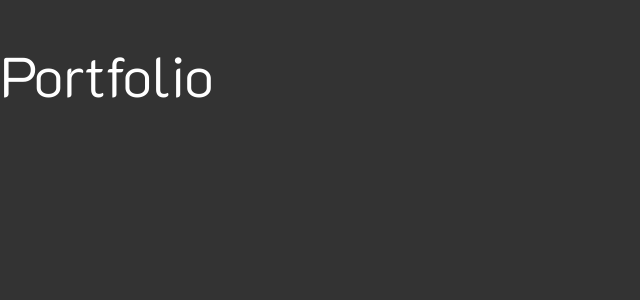
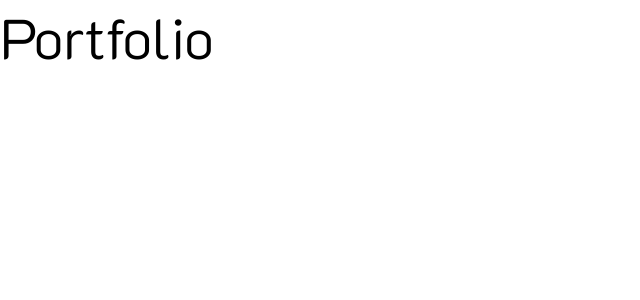
Before and after one commit to hlalljie/Portfolio, a React (Vite) app in the folder PortfolioFrontend/: page /Portfolio in a window 1280 px wide. Shown: the top 300 px of the page, without its empty margins (0-640 px from the left). Built offline with nearby package versions, Linux system fonts and the light colour scheme.

Commit message:
Refactactored homebanner to use themed section

```diff
--- a/PortfolioFrontend/src/Components/Sections/ThemedSection.jsx
+++ b/PortfolioFrontend/src/Components/Sections/ThemedSection.jsx
@@ -1,39 +1,43 @@
-// PortfolioFrontend/src/Components/Sections/ThemedSection.jsx
 import React from 'react';
 import styled, { css } from 'styled-components';
-import {theme} from '../../Theme';
+import theme from '../../Theme';
 
-// Define your themes
 const colorThemes = {
   light: {
     backgroundColor: theme.colors.white,
-    color: theme.colors.dark,
+    color: theme.colors.black,
   },
   dark: {
-    backgroundColor: theme.colors.dark,
+    backgroundColor: theme.colors.black,
     color: theme.colors.white,
   },
-  default: colorThemes.light,
-  // Add more themes as needed
+  // Default theme as a fallback
+  default: {
+    backgroundColor: theme.colors.white, // Default background color
+    color: theme.colors.black, // Default color
+  }
 };
 
-// Define a styled component for the section
+// Apply transient props with the $ prefix to avoid passing them to the DOM
 const StyledSection = styled.section`
-  padding: 20px;
-  border: 1px solid #ccc;
+  width: 100%;
+  min-height: 100vh;
 
-  /* Define the default theme */
-  ${({ colorTheme }) => css`
-    background-color: ${colorTheme.backgroundColor};
-    color: ${colorTheme.color};
-  `}
+  ${({ $themeName }) => {
+    const { backgroundColor, color } = colorThemes[$themeName] || colorThemes.default;
+    return css`
+      background-color: ${backgroundColor};
+      color: ${color};
+    `;
+  }}
+
+  ${({ $additionalStyles }) => $additionalStyles}
 `;
 
-const ThemedSection = ({ themeName = 'default', children }) => {
-  // Check if the provided themeName exists, otherwise fallback to the default theme
-  const sectionTheme = colorThemes[themeName] || colorThemes.default;
-
-  return <StyledSection colorTheme={sectionTheme}>{children}</StyledSection>;
-};
+const ThemedSection = ({ themeName = 'default', additionalStyles, children }) => (
+  <StyledSection $themeName={themeName} $additionalStyles={additionalStyles}>
+    {children}
+  </StyledSection>
+);
 
 export default ThemedSection;
--- a/PortfolioFrontend/src/GlobalStyles.js
+++ b/PortfolioFrontend/src/GlobalStyles.js
@@ -5,14 +5,13 @@ const GlobalStyle = createGlobalStyle`
 
     // Global styles
     body {
-        background-color: #333333;
-        color: #ffffff;
         margin: 0;
     }
     h1{
         font-family: ${props => props.theme.fonts.heading};
         font-weight: 300;
         font-size: 3.5rem;
+        margin: 0 0 30px 0;
     }
     h3{
         font-family: ${props => props.theme.fonts.paragraph};
--- a/PortfolioFrontend/src/pages/Home.jsx
+++ b/PortfolioFrontend/src/pages/Home.jsx
@@ -1,72 +1,17 @@
-import Header from '../Components/Sections/Header';
-import styled from 'styled-components';
+// PortfolioFrontend/src/pages/Home.jsx
+import {styled, css} from "styled-components";
+// Components
+import Header from "../Components/Sections/Header";
+import ThemedSection from "../Components/Sections/ThemedSection";
+import HeroBanner from "./HomeSections/HeroBanner";
+
 function Home() {
-    return (
-        <div>
-            <Header/>
-            <Banner/>
-        </div>
-    )
-}
-
-const StyledBanner = styled.div`
-    color: ${props => props.theme.colors.black};
-    background-color: ${props => props.theme.colors.white};
-    top:0;
-    width: 100%;
-    min-height: 100vh;
-    background-image: url('https://images.unsplash.com/photo-1542572937-0913e7e3e61b?w=2500&auto=format&fit=crop&q=60&ixlib=rb-4.0.3&ixid=M3wxMjA3fDB8MHxjb2xsZWN0aW9uLXBhZ2V8MXxPVjV0MGpSVTFqVXx8ZW58MHx8fHx8');
-    background-size: cover;
-    .bannerContent {
-        display: flex;
-        align-items: center;
-        justify-content: left;
-        min-height: calc(100vh - 40px);
-        .textContainer {
-            background-color: ${props => props.theme.colors.fog};
-            box-shadow: 0px 0 120px 120px ${props => props.theme.colors.fog};
-            padding: 10px 20px;
-            margin-left: 7%;
-            width: 40%;
-            > h1 {
-                color: ${props => props.theme.colors.dark};
-                margin: 0 0 30px 0;
-            }
-            .subHeadingWrapper {
-                display: flex;
-                justify-content: left;
-                gap: 30px;
-                > h3{
-                    margin: 0 0 0 0;
-                    color: ${props => props.theme.colors.darkAccent};
-                }
-                .tree{
-                    font-weight: 100;
-                }
-
-            }
-        }
-
-    }
-`;
-
-
-function Banner() {
-    return (
-        <StyledBanner>
-            <div className='bannerContent'>
-                <div className='textContainer'>
-                    <h1>Hi, I'm Hayden</h1>
-                    <div className='subHeadingWrapper'>
-                        <h3> Developer</h3><h3 className='tree'>↟</h3>
-                        <h3>Designer</h3><h3 className='tree'>↟</h3>
-                        <h3>Educator</h3>
-                    </div>
-                    <p>I'm passionate about creating solutions through programming and design, and empowering others through education and mentorship.</p>
-                </div>
-            </div>
-        </StyledBanner>
-    )
+  return (
+    <div>
+      <Header />
+      <HeroBanner />
+    </div>
+  );
 }
 
 export default Home;
--- /dev/null
+++ b/PortfolioFrontend/src/pages/HomeSections/HeroBanner.jsx
@@ -0,0 +1,62 @@
+import React from 'react';
+import styled from 'styled-components';
+import ThemedSection from '../../Components/Sections/ThemedSection';
+import { css } from 'styled-components';
+
+const heroBannerStyles = css`
+  background-image: url("https://images.unsplash.com/photo-1542572937-0913e7e3e61b?w=2500&auto=format&fit=crop&q=60&ixlib=rb-4.0.3&ixid=M3wxMjA3fDB8MHxjb2xsZWN0aW9uLXBhZ2V8MXxPVjV0MGpSVTFqVXx8ZW58MHx8fHx8");
+  background-size: cover;
+  .bannerContent {
+    display: flex;
+    align-items: center;
+    justify-content: left;
+    min-height: calc(100vh - 40px);
+    .textContainer {
+      background-color: ${(props) => props.theme.colors.fog};
+      box-shadow: 0px 0 120px 120px ${(props) => props.theme.colors.fog};
+      padding: 10px 20px;
+      margin-left: 7%;
+      width: 40%;
+      > h1 {
+        color: ${(props) => props.theme.colors.dark};
+      }
+      .subHeadingWrapper {
+        display: flex;
+        justify-content: left;
+        gap: 30px;
+        > h3 {
+          margin: 0 0 0 0;
+          color: ${(props) => props.theme.colors.darkAccent};
+        }
+        .tree {
+          font-weight: 100;
+        }
+      }
+    }
+  }
+`;
+
+function HeroBanner() {
+  return (
+    <ThemedSection themeName="light" additionalStyles={heroBannerStyles}>
+      <div className="bannerContent">
+        <div className="textContainer">
+          <h1>Hi, I'm Hayden</h1>
+          <div className="subHeadingWrapper">
+            <h3> Developer</h3>
+            <h3 className="tree">↟</h3>
+            <h3>Designer</h3>
+            <h3 className="tree">↟</h3>
+            <h3>Educator</h3>
+          </div>
+          <p>
+            I'm passionate about creating solutions through programming and
+            design, and empowering others through education and mentorship.
+          </p>
+        </div>
+      </div>
+    </ThemedSection>
+  );
+}
+
+export default HeroBanner;
```
